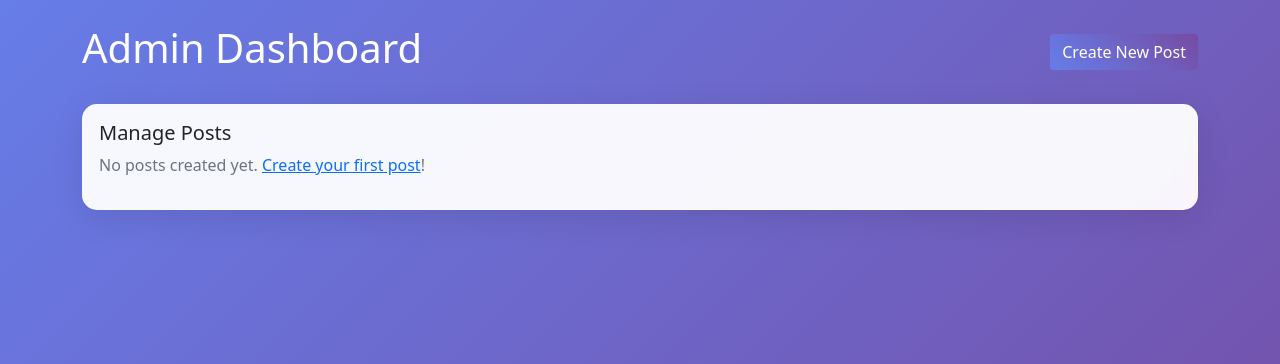
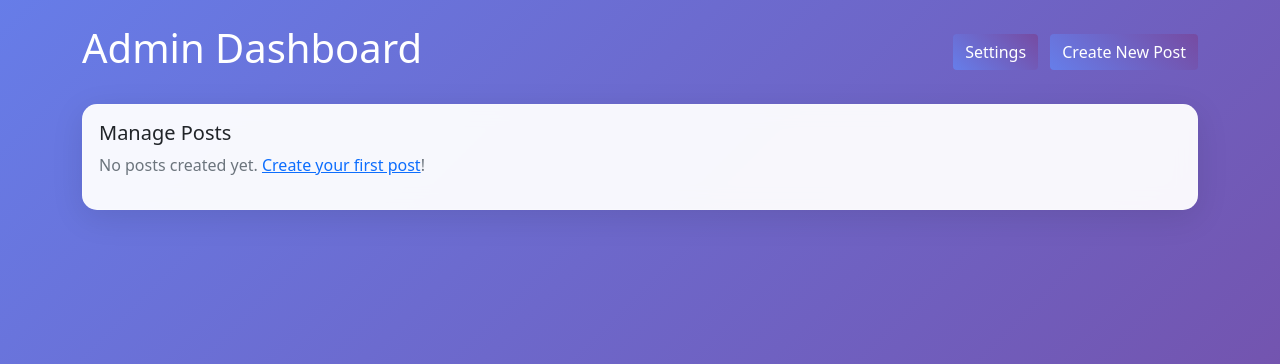
Before and after one commit to julisunkan/blogman, a Flask app: page /admin/dashboard in a window 1280 px wide. Shown: the part 56-420 px from the top of the page. Run offline with Flask 3, Linux system fonts and the light colour scheme; the visitor is signed in with stand-in values (Sample User, id 1).

Commit message:
Allow administrators to customize blog title and description
Introduce a new `SiteSettings` model and `/admin/settings` route for administrators to modify the blog's title and description. The admin login link is now hidden from the index page and accessible only via the admin dashboard. The blog title and description are now dynamically displayed using template context processors.

Replit-Commit-Author: Agent
Replit-Commit-Session-Id: 153daa2c-f39b-4972-9d54-5cb27e0fb172
Replit-Commit-Checkpoint-Type: intermediate_checkpoint
Replit-Commit-Screenshot-Url: https://storage.googleapis.com/screenshot-production-us-central1/db243c80-8ecf-435d-8e3a-54d27b07c435/153daa2c-f39b-4972-9d54-5cb27e0fb172/l7O7jrX

```diff
--- a/app.py
+++ b/app.py
@@ -1,5 +1,5 @@
 from flask import Flask, render_template, request, redirect, url_for, session, flash
-from models import db, Post
+from models import db, Post, SiteSettings
 from config import Config
 import os
 
@@ -13,6 +13,11 @@ db.init_app(app)
 os.makedirs('instance', exist_ok=True)
 with app.app_context():
     db.create_all()
+    # Create default site settings if none exist
+    if not SiteSettings.query.first():
+        default_settings = SiteSettings(blog_title='Blog CMS', blog_description='Welcome to Our Blog')
+        db.session.add(default_settings)
+        db.session.commit()
 
 # Authentication decorator
 def login_required(f):
@@ -22,6 +27,20 @@ def login_required(f):
         return f(*args, **kwargs)
     decorated_function.__name__ = f.__name__
     return decorated_function
+
+# Helper function to get site settings
+def get_site_settings():
+    settings = SiteSettings.query.first()
+    if not settings:
+        settings = SiteSettings(blog_title='Blog CMS', blog_description='Welcome to Our Blog')
+        db.session.add(settings)
+        db.session.commit()
+    return settings
+
+# Template context processor to make site settings available to all templates
+@app.context_processor
+def inject_site_settings():
+    return {'site_settings': get_site_settings()}
 
 # Public routes
 @app.route('/')
@@ -108,5 +127,20 @@ def delete_post(id):
     flash('Post deleted successfully!', 'success')
     return redirect(url_for('admin_dashboard'))
 
+@app.route('/admin/settings', methods=['GET', 'POST'])
+@login_required
+def admin_settings():
+    settings = get_site_settings()
+
+    if request.method == 'POST':
+        settings.blog_title = request.form['blog_title']
+        settings.blog_description = request.form['blog_description']
+        db.session.commit()
+
+        flash('Settings updated successfully!', 'success')
+        return redirect(url_for('admin_settings'))
+
+    return render_template('admin_settings.html', settings=settings)
+
 if __name__ == '__main__':
     app.run(host='0.0.0.0', port=5000, debug=True)
--- a/templates/base.html
+++ b/templates/base.html
@@ -11,13 +11,11 @@
 <body class="gradient-bg">
     <nav class="navbar navbar-expand-lg navbar-dark bg-dark">
         <div class="container">
-            <a class="navbar-brand" href="{{ url_for('index') }}">Blog CMS</a>
+            <a class="navbar-brand" href="{{ url_for('index') }}">{{ site_settings.blog_title }}</a>
             <div class="navbar-nav ms-auto">
                 {% if session.logged_in %}
                     <a class="nav-link" href="{{ url_for('admin_dashboard') }}">Dashboard</a>
                     <a class="nav-link" href="{{ url_for('admin_logout') }}">Logout</a>
-                {% else %}
-                    <a class="nav-link" href="{{ url_for('admin_login') }}">Admin Login</a>
                 {% endif %}
             </div>
         </div>
--- a/templates/dashboard.html
+++ b/templates/dashboard.html
@@ -5,7 +5,10 @@
 {% block content %}
 <div class="d-flex justify-content-between align-items-center mb-4">
     <h1 class="text-white animate__animated animate__fadeInLeft">Admin Dashboard</h1>
-    <a href="{{ url_for('new_post') }}" class="btn btn-success btn-gradient animate__animated animate__fadeInRight">Create New Post</a>
+    <div class="animate__animated animate__fadeInRight">
+        <a href="{{ url_for('admin_settings') }}" class="btn btn-info btn-gradient me-2">Settings</a>
+        <a href="{{ url_for('new_post') }}" class="btn btn-success btn-gradient">Create New Post</a>
+    </div>
 </div>
 
 <div class="card blog-card animate__animated animate__fadeIn">
--- a/templates/index.html
+++ b/templates/index.html
@@ -5,7 +5,7 @@
 {% block content %}
 <div class="row">
     <div class="col-lg-8 mx-auto">
-        <h1 class="text-center mb-5 text-white animate__animated animate__fadeInDown">Welcome to Our Blog</h1>
+        <h1 class="text-center mb-5 text-white animate__animated animate__fadeInDown">{{ site_settings.blog_description }}</h1>
 
         {% if posts %}
             {% for post in posts %}
```
Also changed, not shown: models.py (+8 -0 lines), templates/admin_settings.html (added, +34 -0 lines), instance/blog.db.
